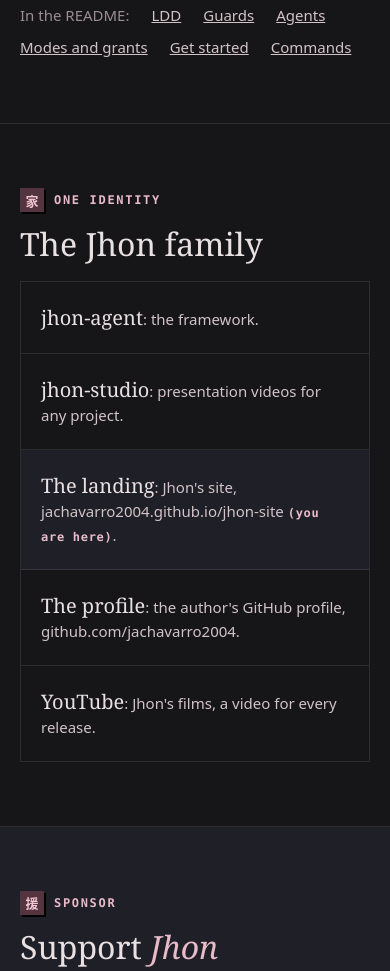
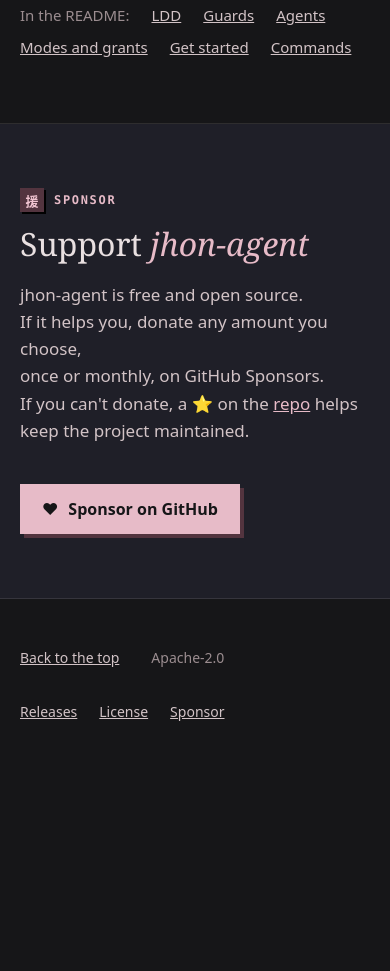
Before and after one commit to jachavarro2004/jhon-site, a plain HTML site: page index.html in a window 390 px wide. Shown: the part 6276-7247 px from the top of the page. After the commit the page ends 7064 px from the top, so only its background shows below. Drawn offline with Linux system fonts and the light colour scheme.

Commit message:
docs(identity): no family section; the support block names the repo

```diff
--- a/index.html
+++ b/index.html
@@ -23,7 +23,7 @@
 
 <header class="top"><div class="w">
  <nav aria-label="Main">
-  <a href="#why">Why</a><a href="#how">How it works</a><a href="#install">Install</a><a href="#docs">Docs</a><a href="#family">Family</a><a href="#sponsor">Sponsor</a>
+  <a href="#why">Why</a><a href="#how">How it works</a><a href="#install">Install</a><a href="#docs">Docs</a><a href="#sponsor">Sponsor</a>
   <a class="gh" href="https://github.com/jachavarro2004/jhon-agent">GitHub <span aria-hidden="true">↗</span></a>
  </nav>
 </div></header>
@@ -150,22 +150,10 @@
   </nav>
  </div></section>
 
- <section class="s fam" id="family" aria-labelledby="family-title"><div class="w">
-  <p class="kick"><span class="seal" aria-hidden="true">家</span>one identity</p>
-  <h2 id="family-title">The Jhon family</h2>
-  <ul class="family">
-   <li><a href="https://github.com/jachavarro2004/jhon-agent"><b>jhon-agent</b></a>: the framework.</li>
-   <li><a href="https://github.com/jachavarro2004/jhon-studio"><b>jhon-studio</b></a>: presentation videos for any project.</li>
-   <li class="here" aria-current="page"><b>The landing</b>: Jhon's site, jachavarro2004.github.io/jhon-site <span>(you are here)</span>.</li>
-   <li><a href="https://github.com/jachavarro2004"><b>The profile</b></a>: the author's GitHub profile, github.com/jachavarro2004.</li>
-   <li><a href="https://www.youtube.com/channel/UCprv0NKifqqMb-zzrBdXb9g"><b>YouTube</b></a>: Jhon's films, a video for every release.</li>
-  </ul>
- </div></section>
-
  <section class="s spon" id="sponsor" aria-labelledby="sponsor-title"><div class="w">
   <p class="kick"><span class="seal" aria-hidden="true">援</span>sponsor</p>
-  <h2 id="sponsor-title">Support <em>Jhon</em></h2>
-  <p class="lead">Jhon is free and open source.<br>
+  <h2 id="sponsor-title">Support <em>jhon-agent</em></h2>
+  <p class="lead">jhon-agent is free and open source.<br>
    If it helps you, donate any amount you choose,<br>
    once or monthly, on GitHub Sponsors.<br>
    If you can't donate, a ⭐ on the <a href="https://github.com/jachavarro2004/jhon-agent">repo</a> helps<br>
@@ -182,12 +170,6 @@
   <a href="https://github.com/jachavarro2004/jhon-agent/blob/main/LICENSE">License</a>
   <a href="https://github.com/sponsors/jachavarro2004">Sponsor</a>
  </nav>
- <nav aria-label="The Jhon family">
-  <a href="https://github.com/jachavarro2004/jhon-agent">jhon-agent</a>
-  <a href="https://github.com/jachavarro2004/jhon-studio">jhon-studio</a>
-  <a href="https://github.com/jachavarro2004">Profile</a>
-  <a href="https://www.youtube.com/channel/UCprv0NKifqqMb-zzrBdXb9g">YouTube</a>
- </nav>
 </div></footer>
 </body>
 </html>
--- a/style.css
+++ b/style.css
@@ -128,15 +128,6 @@ code{font-size:.9em;color:var(--rosa)}
 .anchors a{color:var(--soft)}
 .anchors a:hover{color:var(--rosa)}
 
-/* the family */
-.family{margin:0;padding:0;list-style:none;display:grid;grid-template-columns:repeat(5,1fr);border:1px solid var(--line)}
-.family li{padding:22px 20px;border-right:1px solid var(--line);color:var(--soft);font-size:15px;min-width:0}
-.family li:last-child{border-right:0}
-.family b{font:500 20px var(--display);color:var(--ink)}
-.family a{text-decoration:none}
-.family a:hover b{color:var(--rosa)}
-.family .here{background:var(--bg)}
-.family .here span{color:var(--rosa);font:600 12px var(--mono);letter-spacing:.06em}
 
 /* sponsor */
 .spon{background:var(--bg)}
@@ -175,9 +166,6 @@ footer nav a:hover{color:var(--rosa)}
   .docs a{border-right:0;border-bottom:1px solid var(--line);min-height:0}
   .docs a:last-child{border-bottom:0}
   .film .banner{width:100%;max-width:420px}
-  .family{grid-template-columns:1fr}
-  .family li{border-right:0;border-bottom:1px solid var(--line)}
-  .family li:last-child{border-bottom:0}
   .scta{flex-direction:column;align-items:flex-start}
   .needs li{grid-template-columns:1fr;gap:2px}
   .copy{flex-wrap:wrap}
```
Also changed, not shown: 3 other files.
